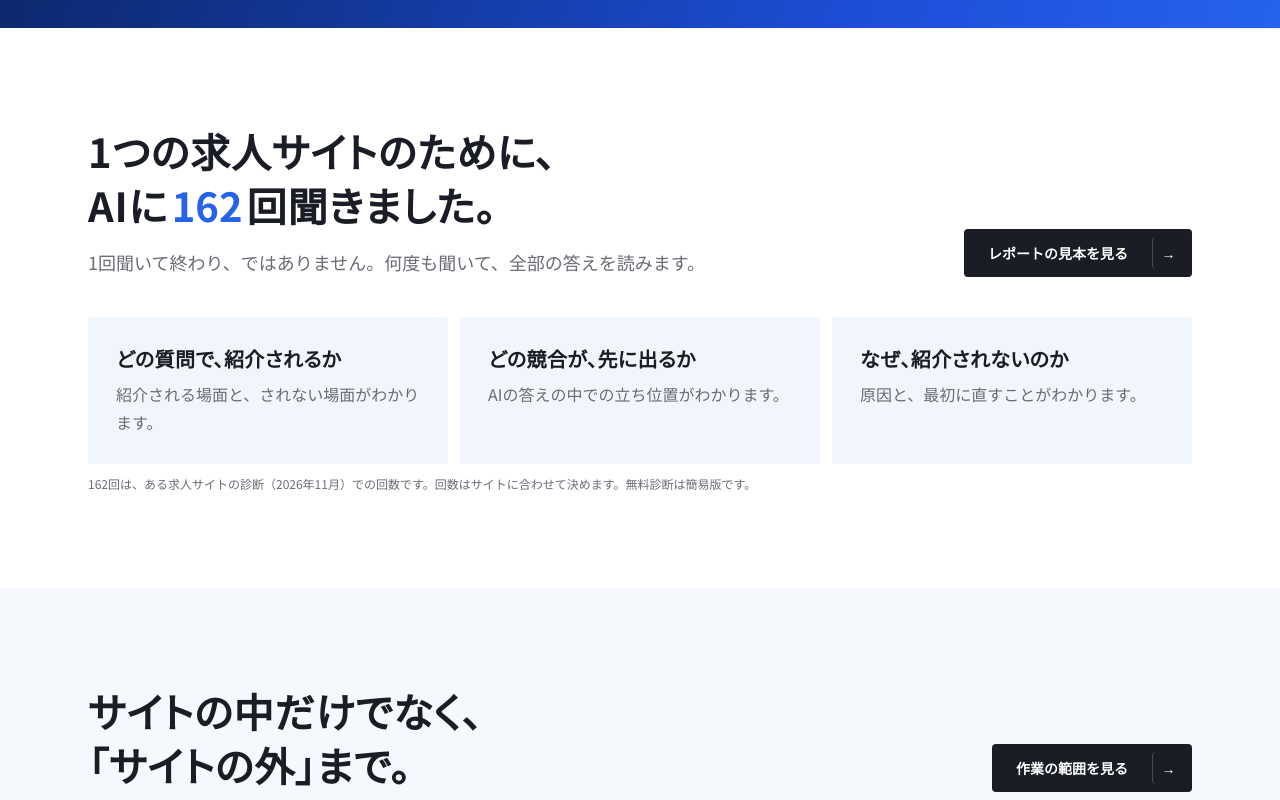
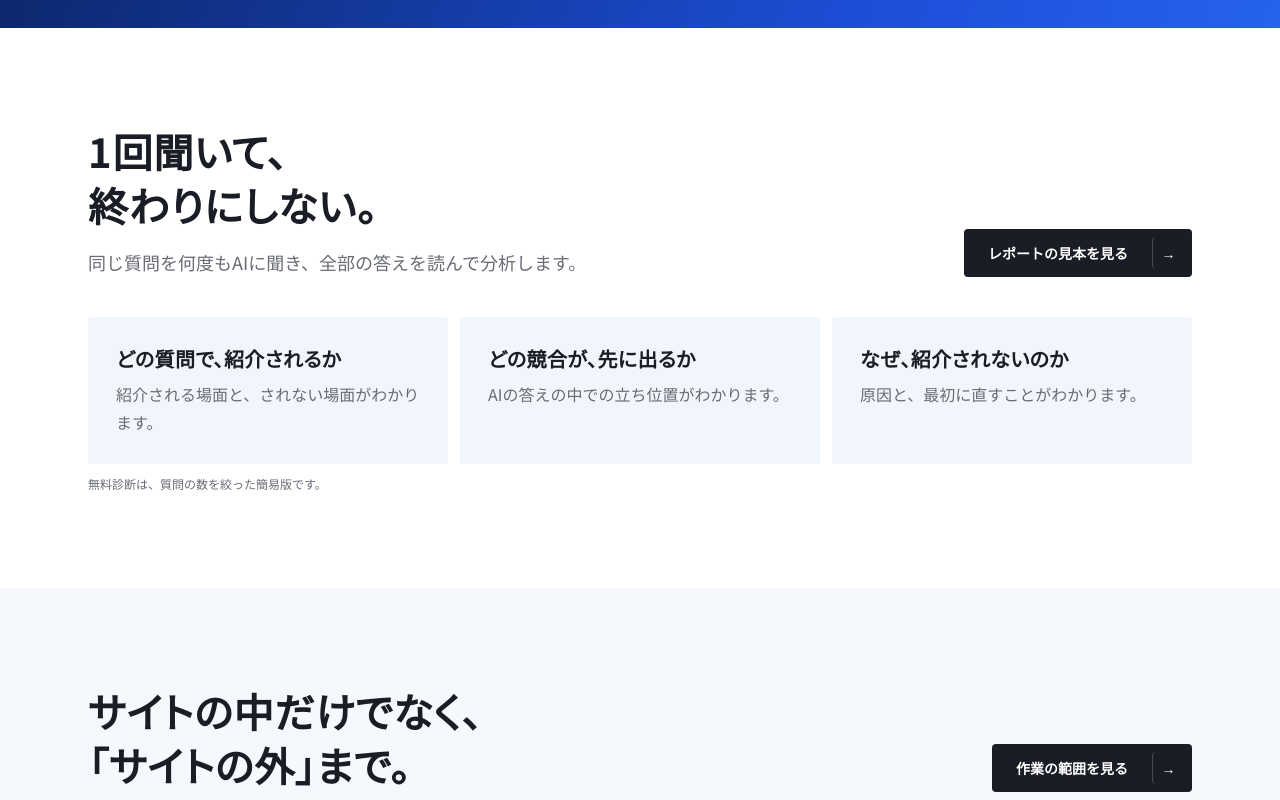
Before and after one commit to okonomidonn/test, a Next.js app: page /ai in a window 1280 px wide. Shown: the part 2260-3060 px from the top of the page. Built offline with nearby package versions, Linux system fonts and the light colour scheme; no server answers.

Commit message:
診断の内容から「162回」の数字を外す
- 見出しは「1回聞いて、終わりにしない。」
- お知らせの調査の告知からも回数を外す

Co-Authored-By: Claude Opus 5.5 <noreply@anthropic.com>
Claude-Session: https://claude.ai/code/session_01Th8iNbFkn2KLL5wKS71adU

```diff
--- a/src/components/ai/jobs-landing.tsx
+++ b/src/components/ai/jobs-landing.tsx
@@ -15,7 +15,7 @@ const WORK = [
 
 const NEWS = [
   ["2026.11.06", "求人サイト・人材サービス専門のAI検索対策として、サイトをリニューアルしました。"],
-  ["2026.11", "求人サイトを対象に、ChatGPT・Geminiへ計162回質問する調査を行いました。"],
+  ["2026.11", "求人サイトを対象に、ChatGPT・Geminiでの紹介のされ方を調べる調査を行いました。"],
 ];
 
 const FAQ: [string, string][] = [
@@ -129,10 +129,10 @@ export function JobsLanding() {
 
       <CtaBand title="まずは、今の紹介のされ方を知る。" />
 
-      {/* 診断の内容：丁寧さは伝えるが、やり方の細部は書かない */}
+      {/* 診断の内容：丁寧さは伝えるが、やり方の細部や回数は書かない */}
       <Section id="features">
         <div className="flex flex-col gap-6 md:flex-row md:items-end md:justify-between">
-          <Head title={<>1つの求人サイトのために、<br />AIに<span className="font-num px-1 text-brand">162</span>回聞きました。</>} desc="1回聞いて終わり、ではありません。何度も聞いて、全部の答えを読みます。" />
+          <Head title={<>1回聞いて、<br />終わりにしない。</>} desc="同じ質問を何度もAIに聞き、全部の答えを読んで分析します。" />
           <ArrowLink href="/ai/sample">レポートの見本を見る</ArrowLink>
         </div>
         <div className="mt-10 grid gap-3 lg:grid-cols-3">
@@ -147,7 +147,7 @@ export function JobsLanding() {
             </div>
           ))}
         </div>
-        <p className="mt-3 text-xs text-slate-500">162回は、ある求人サイトの診断（2026年11月）での回数です。回数はサイトに合わせて決めます。無料診断は簡易版です。</p>
+        <p className="mt-3 text-xs text-slate-500">無料診断は、質問の数を絞った簡易版です。</p>
       </Section>
 
       {/* 改善の進め方 */}
```
